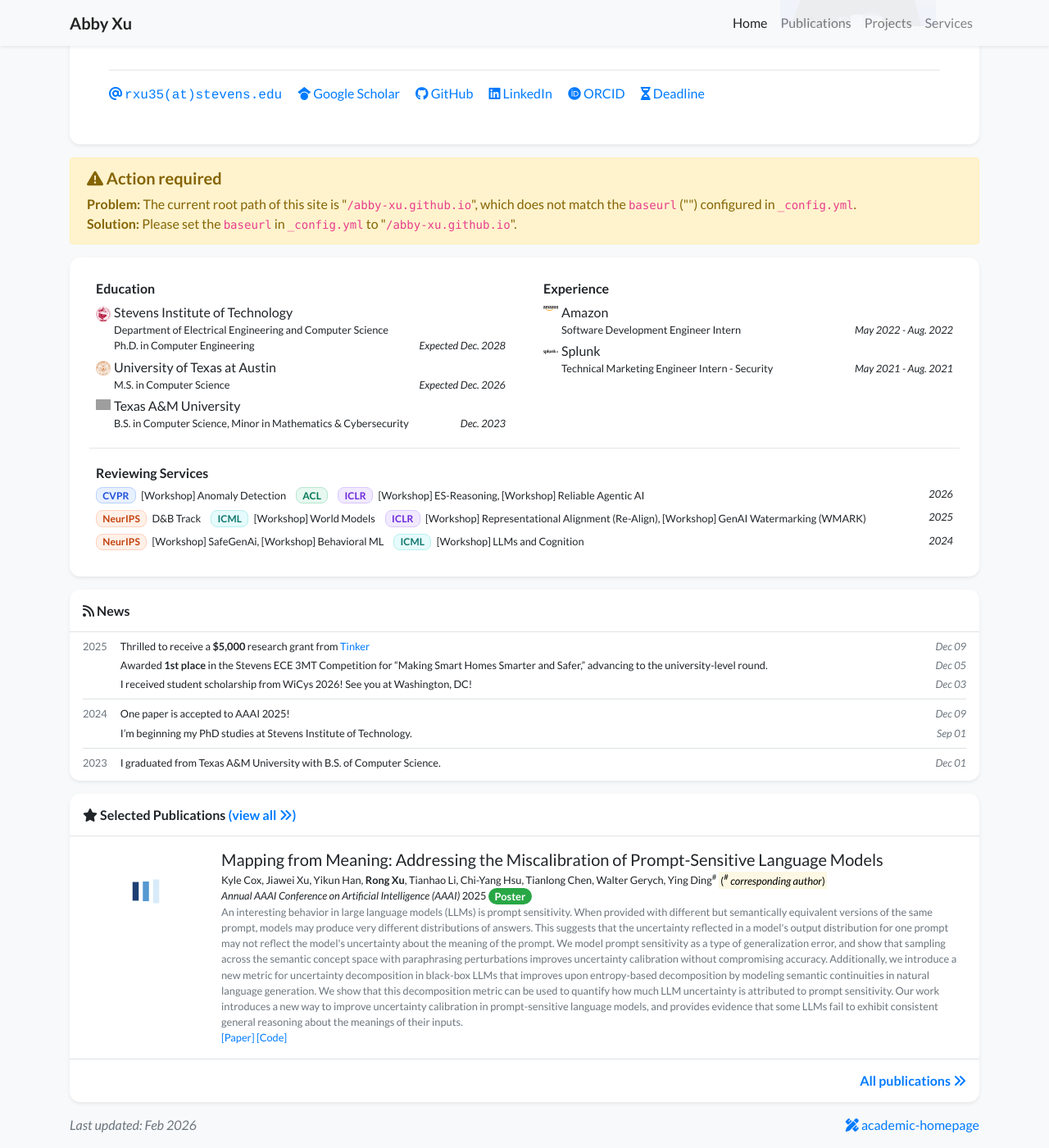
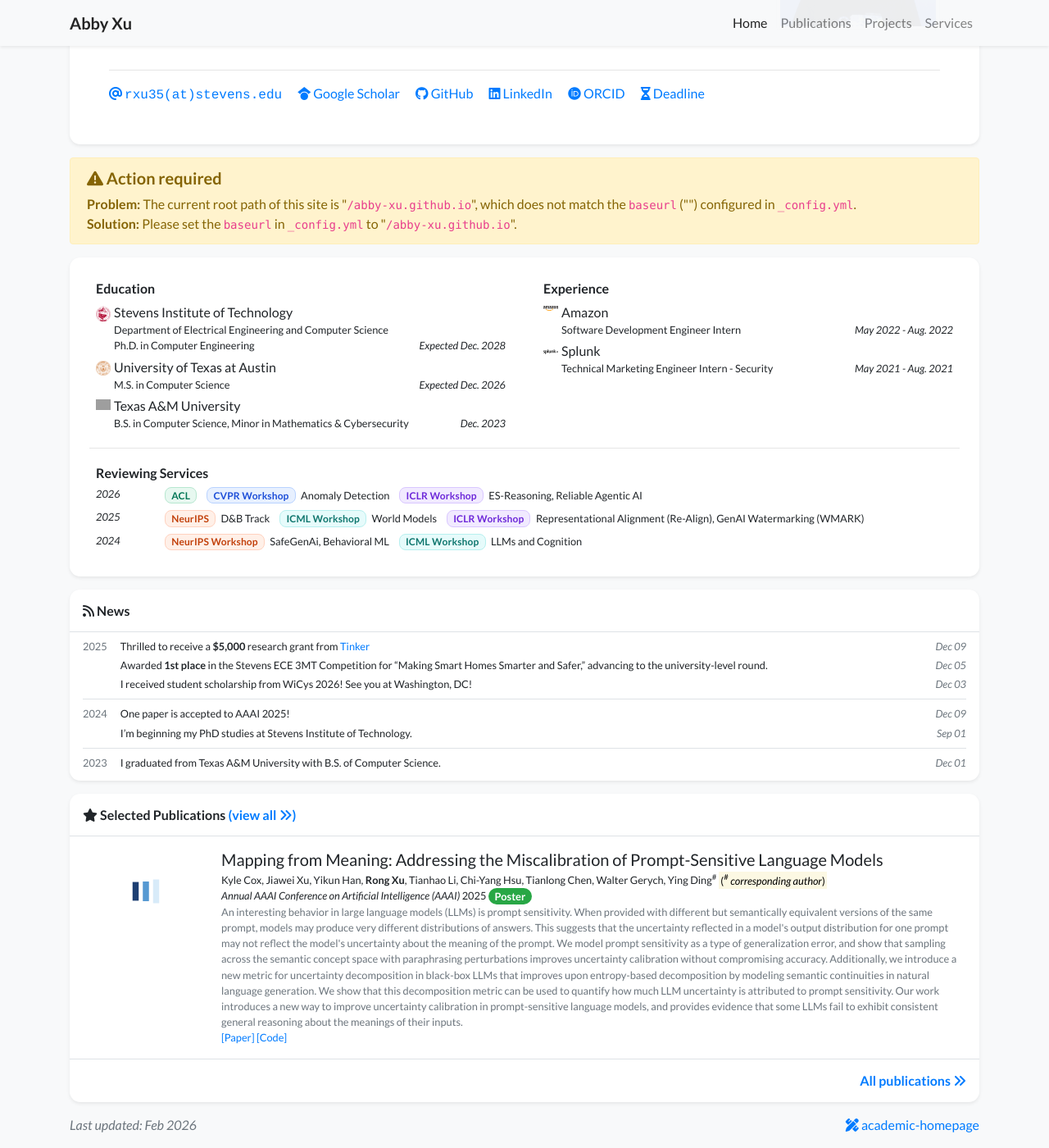
Before and after one commit to Abby-xu/abby-xu.github.io, a Jekyll site: the page built from index.html, in a window 1280 px wide and 1400 px high, scrolled down 291 px. Shown: the whole window at 82% size. Built offline with Jekyll 4.4.1, drawn with Linux system fonts in a browser that asks for light colours; nearby versions of some CDN libraries; a style sheet for code colours, icons or effects is not loaded; grey boxes are pictures that could not be loaded.

Commit message:
[feat] new layout for reviewer

```diff
--- a/_includes/widgets/experience_card.html
+++ b/_includes/widgets/experience_card.html
@@ -90,8 +90,14 @@
                 {% for group in service_groups %}
                 <li class="mb-2">
                   <div class="review-year-row">
+                    <div class="review-year no-break">
+                      <em>{{ group.name }}</em>
+                    </div>
                     <div class="review-items">
+                      {%- comment -%} Non-workshop items first {%- endcomment -%}
                       {% for item in group.items %}
+                        {% assign venue_lower = item.venue | downcase %}
+                        {% unless venue_lower contains "workshop" %}
                           {% assign venue_parts = item.venue | split: " - " %}
                           {% assign conf = venue_parts[0] | strip %}
                           {% assign conf_slug = conf | downcase | replace: "&", "and" | replace: "/", "-" | replace: " ", "-" | replace: ".", "" %}
@@ -101,10 +107,29 @@
                               <span class="review-desc">{{ venue_parts[1] }}</span>
                             {% endif %}
                           </span>
+                        {% endunless %}
                       {% endfor %}
-                    </div>
-                    <div class="review-year no-break">
-                      <em>{{ group.name }}</em>
+
+                      {%- comment -%} Workshop items after {%- endcomment -%}
+                      {% for item in group.items %}
+                        {% assign venue_lower = item.venue | downcase %}
+                        {% if venue_lower contains "workshop" %}
+                          {% assign venue_parts = item.venue | split: " - " %}
+                          {% assign conf = venue_parts[0] | strip %}
+                          {% assign conf_slug = conf | downcase | replace: "&", "and" | replace: "/", "-" | replace: " ", "-" | replace: ".", "" %}
+                          {% assign workshop_desc = "" %}
+                          {% if venue_parts.size > 1 %}
+                            {% assign workshop_desc = venue_parts[1] %}
+                          {% endif %}
+                          {% assign workshop_desc = workshop_desc | replace: "[Workshop]", "" | replace: "[workshop]", "" | replace: "  ", " " | replace: "  ", " " | replace: " ,", "," | strip %}
+                          <span class="review-item">
+                            <span class="conf-tag conf-{{ conf_slug }}">{{ conf }} Workshop</span>
+                            {% if workshop_desc != "" %}
+                              <span class="review-desc">{{ workshop_desc }}</span>
+                            {% endif %}
+                          </span>
+                        {% endif %}
+                      {% endfor %}
                     </div>
                   </div>
                 </li>
--- a/assets/css/global.css
+++ b/assets/css/global.css
@@ -136,7 +136,7 @@ div.lazy {
   .review-year-row {
     display: flex;
     align-items: flex-start;
-    gap: 1rem;
+    gap: 1.25rem;
   }
 
   .review-items {
@@ -161,8 +161,8 @@ div.lazy {
 
   .review-year {
     flex: 0 0 auto;
-    text-align: right;
-    min-width: 3.5rem;
+    text-align: left;
+    min-width: 4rem;
     line-height: 1.25;
   }
 
```
Lines whose indentation alone changed are shown as unchanged.
